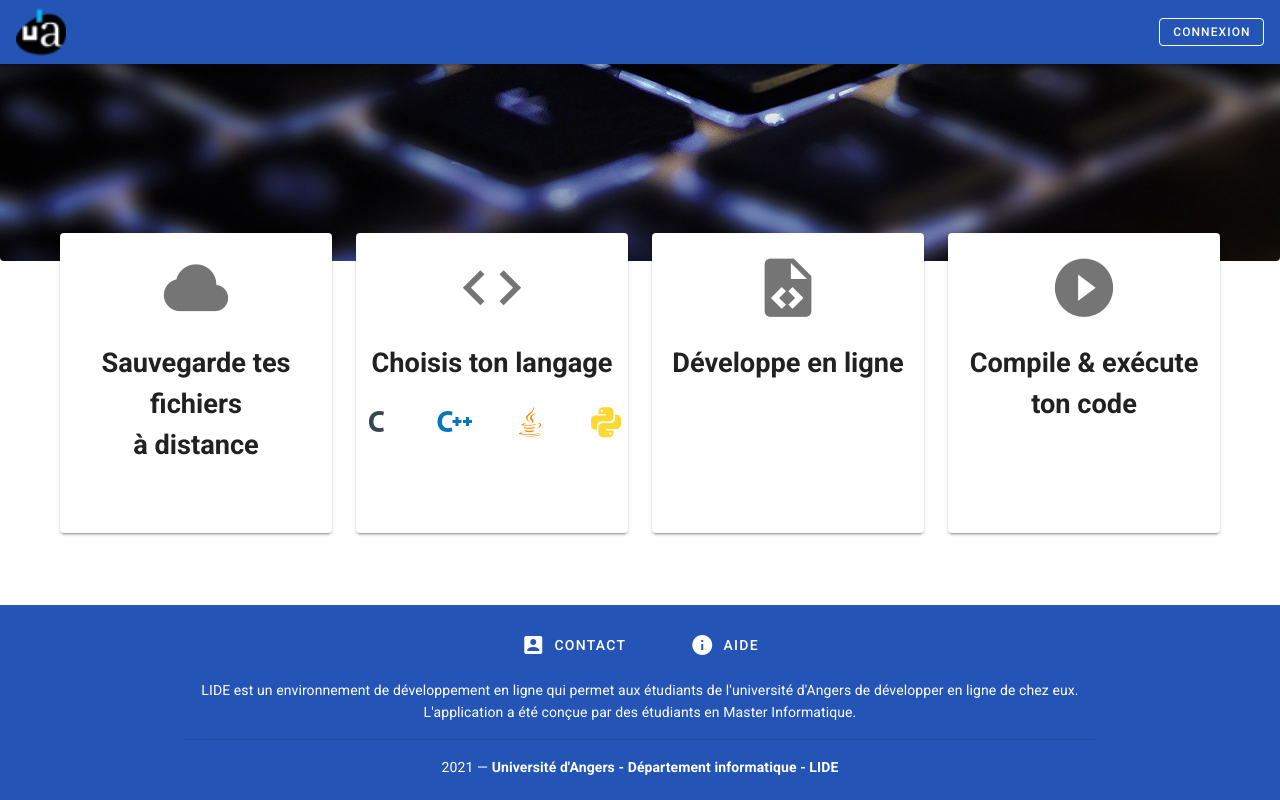
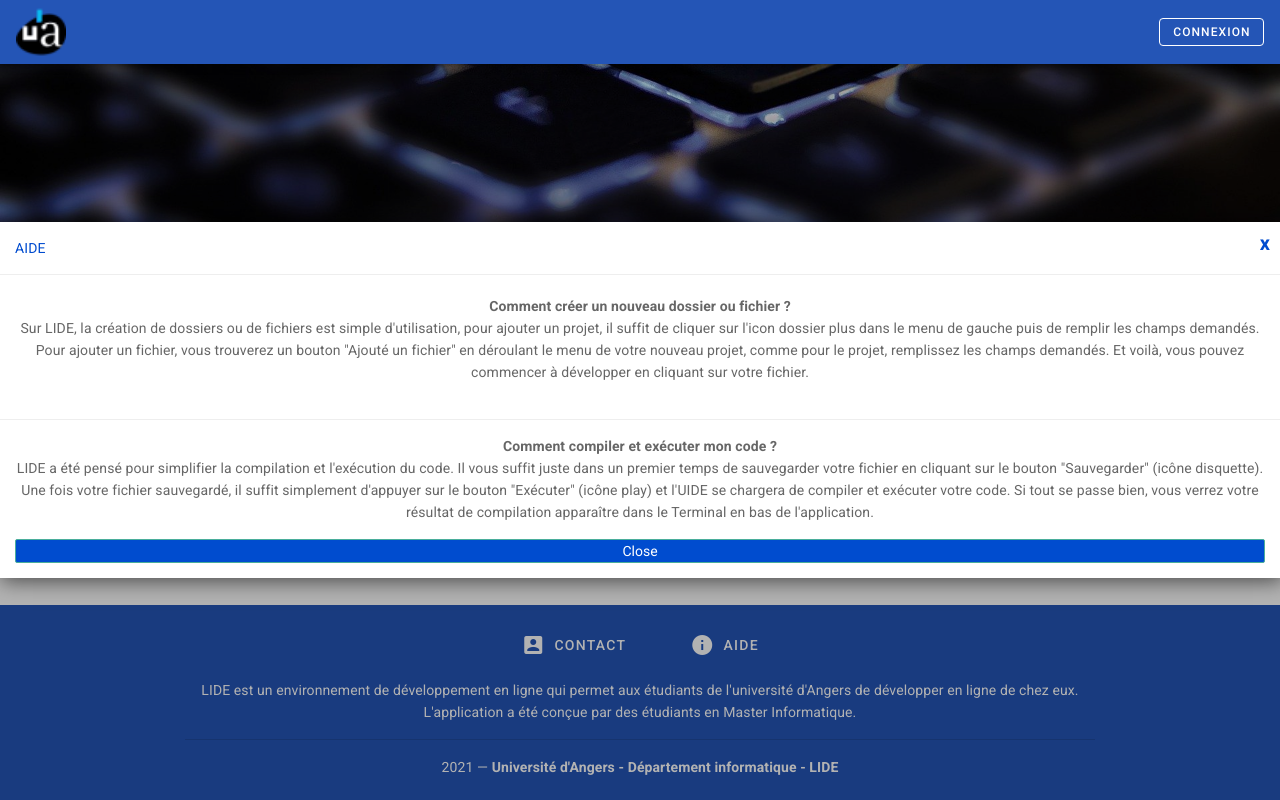
Before and after one commit to StrategFirst/LIDE_V3, a Vue app in the folder LIDE-APP/lide-web/: page / in a window 1280 px wide. Both pictures are taken after a click on the button "AIDE". Shown: the part 403-1203 px from the top of the page. Built offline with nearby package versions, Linux system fonts and the light colour scheme; no server answers.

Commit message:
ajout du menu

```diff
--- /dev/null
+++ b/LIDE-APP/lide-web/src/components/Modals/ModalAide.vue
@@ -0,0 +1,159 @@
+<template>
+  <transition name="modal-fade">
+    <div class="modal-backdrop">
+      <div class="modal"
+        role="dialog"
+        aria-labelledby="modalTitle"
+        aria-describedby="modalDescription"
+      >
+        <header
+          class="modal-header"
+          id="modalTitle"
+        >
+          <slot name="header">
+            AIDE
+          </slot>
+          <button
+            type="button"
+            class="btn-close"
+            @click="close"
+            aria-label="Close modal"
+          >
+            x
+          </button>
+        </header>
+
+        <section
+          class="modal-body"
+          id="modalDescription"
+        >
+          <slot name="body">
+            <h4>Comment créer un nouveau dossier ou fichier ?</h4>
+            <p class="text_content">Sur LIDE, la création de dossiers ou de fichiers est simple
+          d'utilisation, pour ajouter un projet, il suffit de cliquer sur l'icon
+          dossier plus dans le menu de gauche puis de remplir les champs
+          demandés. Pour ajouter un fichier, vous trouverez un bouton "Ajouté un
+          fichier" en déroulant le menu de votre nouveau projet, comme pour le
+          projet, remplissez les champs demandés. Et voilà, vous pouvez
+          commencer à développer en cliquant sur votre fichier.
+            </p>
+          </slot>
+        </section>
+
+        <footer class="modal-footer">
+          <slot name="footer">
+            <h4>Comment compiler et exécuter mon code ?</h4>
+            <p>LIDE a été pensé pour simplifier la compilation et l'exécution du
+          code. Il vous suffit juste dans un premier temps de sauvegarder votre
+          fichier en cliquant sur le bouton "Sauvegarder" (icône disquette). Une
+          fois votre fichier sauvegardé, il suffit simplement d'appuyer sur le
+          bouton "Exécuter" (icône play) et l'UIDE se chargera de compiler et
+          exécuter votre code. Si tout se passe bien, vous verrez votre résultat
+          de compilation apparaître dans le Terminal en bas de l'application.
+            </p>
+          </slot>
+          <button
+            type="button"
+            class="btn-green"
+            @click="close"
+            aria-label="Close modal"
+          >
+            Close
+          </button>
+        </footer>
+      </div>
+    </div>
+  </transition>
+</template>
+
+<script>
+  export default {
+    name: 'ModalAide',
+    methods: {
+      close() {
+        this.$emit('close');
+      },
+    },
+  };
+</script>
+
+<style>
+  .text_content {
+      left: 30px;
+      right: 30px;
+  }
+
+  .modal-backdrop {
+    position: fixed;
+    top: 0px;
+    bottom: 0px;
+    left: 0px;
+    right: 0px;
+    background-color: rgba(0, 0, 0, 0.3);
+    display: flex;
+    justify-content: center;
+    align-items: center;
+  }
+
+  .modal {
+    background: #FFFFFF;
+    box-shadow: 2px 2px 20px 1px;
+    overflow-x: auto;
+    display: flex;
+    flex-direction: column;
+  }
+
+  .modal-header,
+  .modal-footer {
+    padding: 15px;
+    display: flex;
+  }
+
+  .modal-header {
+    position: relative;
+    border-bottom: 1px solid #eeeeee;
+    color: #004ccf;
+    justify-content: space-between;
+    text-align: center;
+  }
+
+  .modal-footer {
+    border-top: 1px solid #eeeeee;
+    flex-direction: column;
+  }
+
+  .modal-body {
+    position: relative;
+    padding: 20px 10px;
+  }
+
+  .btn-close {
+    position: absolute;
+    top: 0;
+    right: 0;
+    border: none;
+    font-size: 20px;
+    padding: 10px;
+    cursor: pointer;
+    font-weight: bold;
+    color: #004ccf;
+    background: transparent;
+  }
+
+  .btn-green {
+    color: white;
+    background: #004ccf;
+    border: 1px solid #4AAE9B;
+    border-radius: 2px;
+  }
+
+  .modal-fade-enter,
+  .modal-fade-leave-to {
+    opacity: 0;
+  }
+
+  .modal-fade-enter-active,
+  .modal-fade-leave-active {
+    transition: opacity .5s ease;
+  }
+</style>
--- a/LIDE-APP/lide-web/src/components/drawer/SettingDrawer.vue
+++ b/LIDE-APP/lide-web/src/components/drawer/SettingDrawer.vue
@@ -26,11 +26,24 @@
 		</v-card>
 		<v-row justify="center">
 			<v-col cols="10">
+				<!--
 				<v-switch
 					v-model="darkModeStatus"
 					label="Dark Mode"
 					@change="darkMode"
 				></v-switch>
+				-->
+				<v-select
+					v-model="selectedIdeTheme"
+					:items="selectIde"
+					dense
+					outlined
+					label="Thème de l'IDE"
+					@change="setIdeTheme"
+				></v-select>
+				<v-btn @click="colorMode">Appliquer</v-btn>
+				<br />
+				<br />
 				<v-select
 					v-model="selectedTheme"
 					:items="themes"
@@ -66,7 +79,10 @@ export default {
 			editorTheme: (state) => state.settings.theme,
 			indentation: (state) => state.settings.indentation,
 			darkmode: (state) => state.settings.darkMode,
+			colormode: (state) => state.settings.colorMode,
 			themes: (state) => state.settings.themes,
+			ideTheme: (state) => state.settings.ideTheme,
+			selectIde: (state) => state.settings.selectIde,
 		}),
 		settingDrawerStatus: {
 			get() {
@@ -79,6 +95,14 @@ export default {
 		selectedTheme: {
 			get() {
 				return this.editorTheme;
+			},
+			set(val) {
+				return val;
+			},
+		},
+		selectedIdeTheme: {
+			get() {
+				return this.ideTheme;
 			},
 			set(val) {
 				return val;
@@ -106,12 +130,20 @@ export default {
 			this.$store.dispatch("drawer/closeSettingDrawer");
 		},
 
+		setColorMode(value) {
+			this.$store.dispatch("settings/setColorMode", value);
+		},
+
 		setDarkMode(value) {
 			this.$store.dispatch("settings/setDarkMode", value);
 		},
 
 		setEditorTheme(value) {
 			this.$store.dispatch("settings/setTheme", value);
+		},
+
+		setIdeTheme(value) {
+			this.$store.dispatch("settings/setIdeTheme", value);
 		},
 
 		setTerminalTheme(value) {
@@ -121,15 +153,71 @@ export default {
 		setIndentation(value) {
 			this.$store.dispatch("settings/setIndentation", value);
 		},
-
+/*
 		darkMode() {
 			this.setDarkMode((this.$vuetify.theme.dark = !this.$vuetify.theme.dark));
 			if (this.$store.state.settings.darkMode) {
 				this.setEditorTheme("base16-dark");
 				this.setTerminalTheme("#151515");
+				this.setIdeTheme("dark");
 			} else {
 				this.setEditorTheme("default");
 				this.setTerminalTheme("#ffffff");
+				this.setIdeTheme("light");
+			}
+		},
+*/
+		colorMode() {
+			this.setDarkMode(this.$vuetify.theme.dark = !this.$vuetify.theme.dark);
+			if (this.$store.state.settings.ideTheme == "light") {
+
+				this.$vuetify.theme.themes.dark.body = "#151515";
+				this.$vuetify.theme.themes.dark.bodysecondary = "#F5F5F5";
+				this.$vuetify.theme.themes.dark.appbar = "#2455b6";
+				this.$vuetify.theme.themes.dark.primary = "#2455b6";
+				this.$vuetify.theme.themes.dark.secondary = "#616161";
+				this.$vuetify.theme.themes.dark.error = "#b71c1c";
+
+
+				this.$vuetify.theme.themes.light.body = "#151515";
+				this.$vuetify.theme.themes.light.bodysecondary = "#F5F5F5";
+				this.$vuetify.theme.themes.light.appbar = "#2455b6";
+				this.$vuetify.theme.themes.light.primary = "#2455b6";
+				this.$vuetify.theme.themes.light.secondary = "#616161";
+				this.$vuetify.theme.themes.light.error = "#b71c1c";
+
+				this.setEditorTheme("default");
+				this.setTerminalTheme("#151515");
+				this.setIdeTheme("light");
+				this.setColorMode("light");
+			} else if (this.$store.state.settings.ideTheme == "dark") {
+
+				this.$vuetify.theme.themes.dark.body = "#151515";
+				this.$vuetify.theme.themes.dark.bodysecondary = "#363636";
+				this.$vuetify.theme.themes.dark.appbar = "#2455b6";
+
+				this.$vuetify.theme.themes.light.body = "#151515";
+				this.$vuetify.theme.themes.light.bodysecondary = "#363636";
+				this.$vuetify.theme.themes.light.appbar = "#2455b6";
+
+				this.setEditorTheme("base16-dark");
+				this.setTerminalTheme("#ffffff");
+				this.setIdeTheme("dark");
+				this.setColorMode("dark");
+			} else {
+
+				this.$vuetify.theme.themes.dark.body = "#151515";
+				this.$vuetify.theme.themes.dark.bodysecondary = "#eb4c4c";
+				this.$vuetify.theme.themes.dark.appbar = "#eb7171";
+
+				this.$vuetify.theme.themes.light.body = "#151515";
+				this.$vuetify.theme.themes.light.bodysecondary = "#eb4c4c";
+				this.$vuetify.theme.themes.light.appbar = "#eb7171";
+
+				this.setEditorTheme("default");
+				this.setTerminalTheme("#ffffff");
+				this.setIdeTheme("red");
+				this.setColorMode("red");
 			}
 		},
 	},
--- a/LIDE-APP/lide-web/src/configs/vuetify.js
+++ b/LIDE-APP/lide-web/src/configs/vuetify.js
@@ -18,7 +18,7 @@ export default new Vuetify({
         body: "#151515",
         bodysecondary: '#363636',
         appbar: "#2455b6"
-      }
+      },
     },
   },
 });
--- a/LIDE-APP/lide-web/src/pages/Home.vue
+++ b/LIDE-APP/lide-web/src/pages/Home.vue
@@ -80,9 +80,13 @@
           <v-btn text class="mx-4 white--text">
             <v-icon class="mr-2">mdi-account-box</v-icon>Contact
           </v-btn>
-          <v-btn text class="mx-4 white--text">
+          <v-btn text class="mx-4 white--text" @click="showModalAide">
             <v-icon class="mr-2">mdi-information</v-icon>Aide
           </v-btn>
+          <ModalAide
+            v-show="isModalAideVisible"
+            @close="closeModalAide"
+          />
         </v-card-text>
 
         <v-card-text class="white--text pt-0 d-flex align-center">
@@ -104,15 +108,28 @@
 </template>
 
 <script>
+import ModalAide from '../components/Modals/ModalAide.vue'
+
 export default {
+  components: {
+    ModalAide,
+  },
+
   data: () => {
     return {
       mobileView: 0,
+      isModalAideVisible: false,
     };
   },
   methods: {
     handleView() {
       this.mobileView = window.innerHeight - 170;
+    },
+    showModalAide() {
+      this.isModalAideVisible = true;
+    },
+    closeModalAide() {
+      this.isModalAideVisible = false;
     },
   },
   created() {
--- a/LIDE-APP/lide-web/src/store/modules/settings.js
+++ b/LIDE-APP/lide-web/src/store/modules/settings.js
@@ -1,9 +1,11 @@
 
 const state = () => ({
     darkMode: false,
+    colorMode: "light",
     indentation: 4,
     theme: "base16-dark",
     terminalTheme: "#ffffff",
+    ideTheme: "dark",
     themes: [
         "default",
         "3024-day",
@@ -69,11 +71,21 @@ const state = () => ({
         "yonce",
         "zenburn",
     ],
+    selectIde: [
+        "light",
+        "dark",
+        "orange",
+        "red",
+        "green"
+    ]
 });
 
 const getters = {
     darkMode(state) {
         return state.darkMode;
+    },
+    colorMode(state) {
+        return state.colorMode;
     },
     indentation(state) {
         return state.indentation;
@@ -83,12 +95,22 @@ const getters = {
     },
     terminalTheme(state) {
         return state.terminalTheme;
+    },
+    ideTheme(state) {
+        return state.ideTheme;
+    },
+    ide(state) {
+        return state.ide;
     }
+
 }
 
 const actions = {
     setDarkMode({ commit }, darkMode) {
         commit('SET_DARKMODE', darkMode);
+    },
+    setColorMode({ commit }, colorMode) {
+        commit('SET_COLOR_MODE', colorMode);
     },
     setTheme({ commit }, theme) {
         commit('SET_THEME', theme);
@@ -98,12 +120,18 @@ const actions = {
     },
     setTerminalTheme({commit}, theme) {
         commit('SET_TERMINAL_THEME', theme);
+    },
+    setIdeTheme({ commit }, ideTheme) {
+        commit('SET_IDE_THEME', ideTheme);
     }
 }
 
 const mutations = {
     SET_DARKMODE(state, darkMode) {
         state.darkMode = darkMode;
+    },
+    SET_COLOR_MODE(state, colorMode) {
+        state.colorMode = colorMode;
     },
     SET_THEME(state, theme) {
         state.theme = theme;
@@ -113,6 +141,9 @@ const mutations = {
     },
     SET_TERMINAL_THEME(state, theme) {
         state.terminalTheme = theme;
+    },
+    SET_IDE_THEME(state, ideTheme) {
+        state.ideTheme = ideTheme;
     }
 }
 
```
Also changed, not shown: 1 other file (tests, documents, lock files or other folders).
